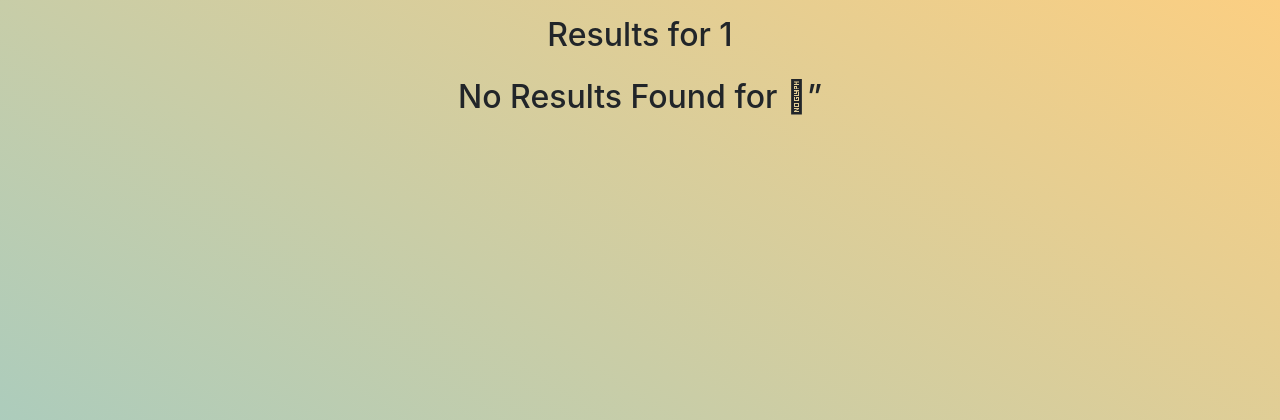
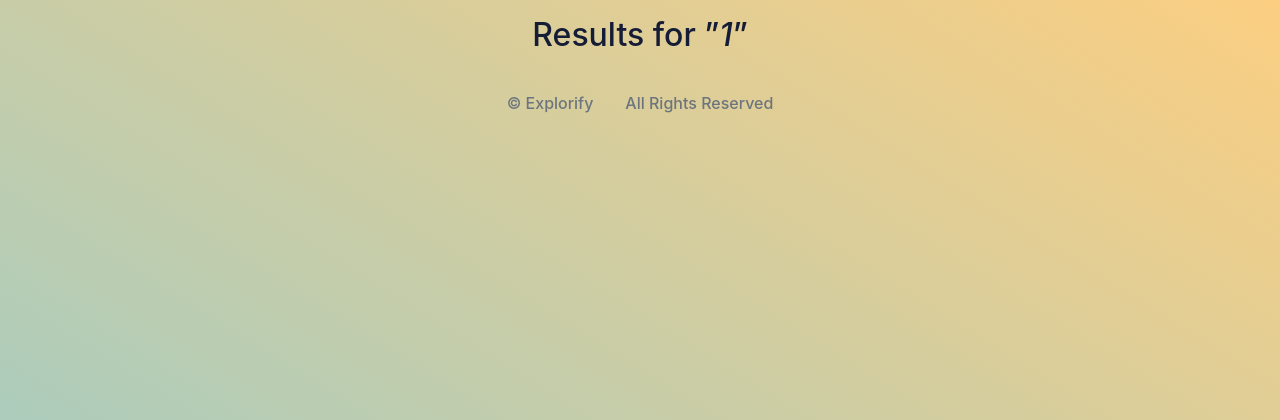
Before and after one commit to PADMANJALI1848/PW2-Explorify, a PHP site: page /search.php?search_term=1 in a window 1280 px wide. Shown: the part 56-476 px from the top of the page. Run offline with PHP 8.4, Linux system fonts and the light colour scheme; tables that the repository leaves empty or names only in its code hold one stand-in row (values such as "Sample post"); some libraries are stand-ins or nearby versions; some web fonts are replaced.

Commit message:
Modified

```diff
--- a/search.php
+++ b/search.php
@@ -25,7 +25,7 @@
 
     <div class="container">
         <?php $searchTerm = $_GET['search_term']; ?>
-        <h2 class="text-center mt-3">Results for <?php echo $searchTerm ?></h2>
+        <h2 class="text-center mt-3" style="color : #151C35;">Results for &#8221<em><?php echo $searchTerm; ?></em>&#8221</h2>
         <div class="row">
             <?php
                 $sql1 = "SELECT * FROM `PLACES` WHERE MATCH (`p_name` , `descr` , `address`) against ('$searchTerm')";
@@ -50,7 +50,7 @@
                 if($noResult)
                 {
                     echo '<div class="container mx-auto" style="height : 150px;">
-                            <h2 class="text-center mt-3">No Results Found for &#8221'. $searchTerm .'&#8221</h2>
+                            <h2 class="text-center mt-3"  style="color : #151C35;>No Results Found for &#8221<em>'. $searchTerm .'</em>&#8221</h2>
                          </div>';
                 }
              ?>
```
